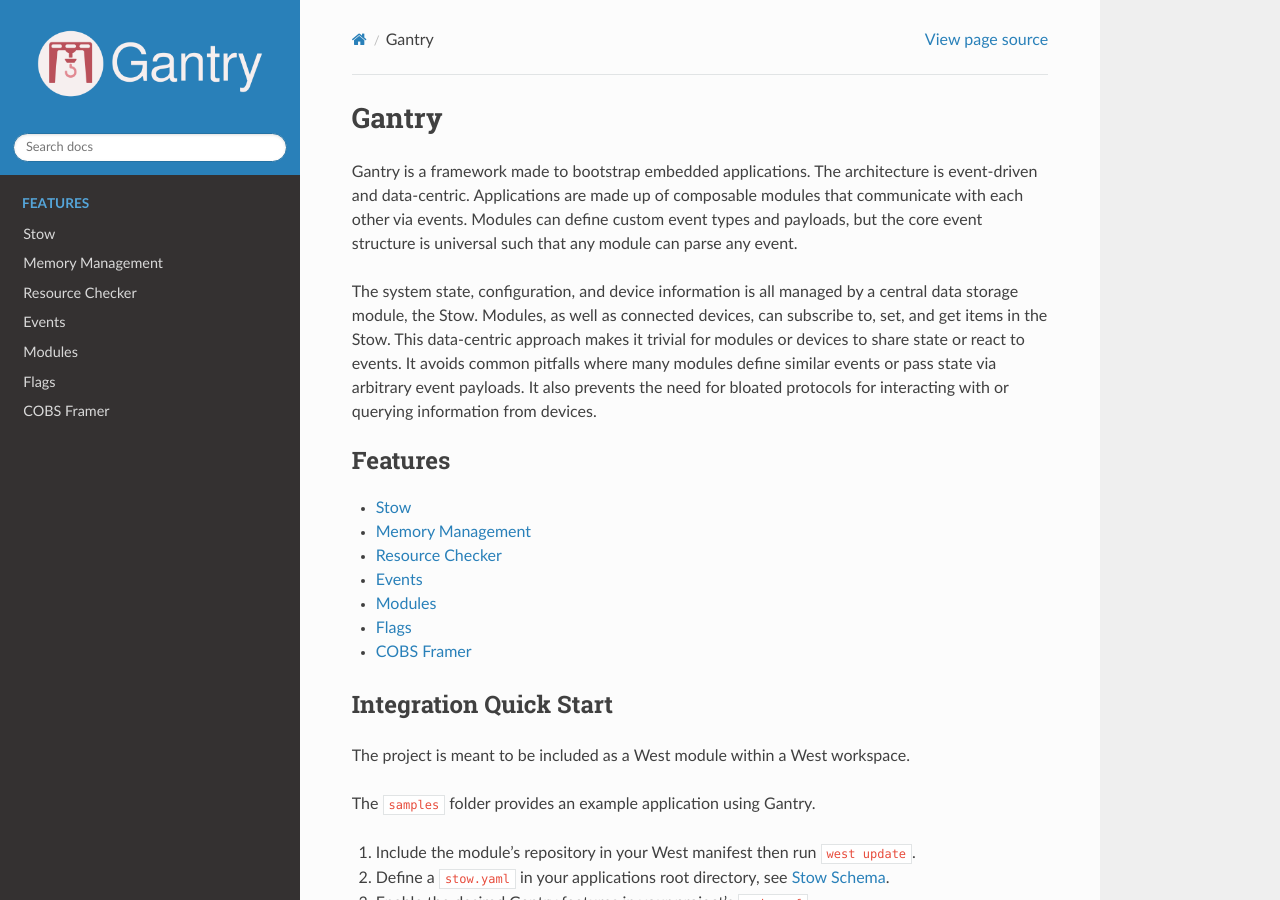
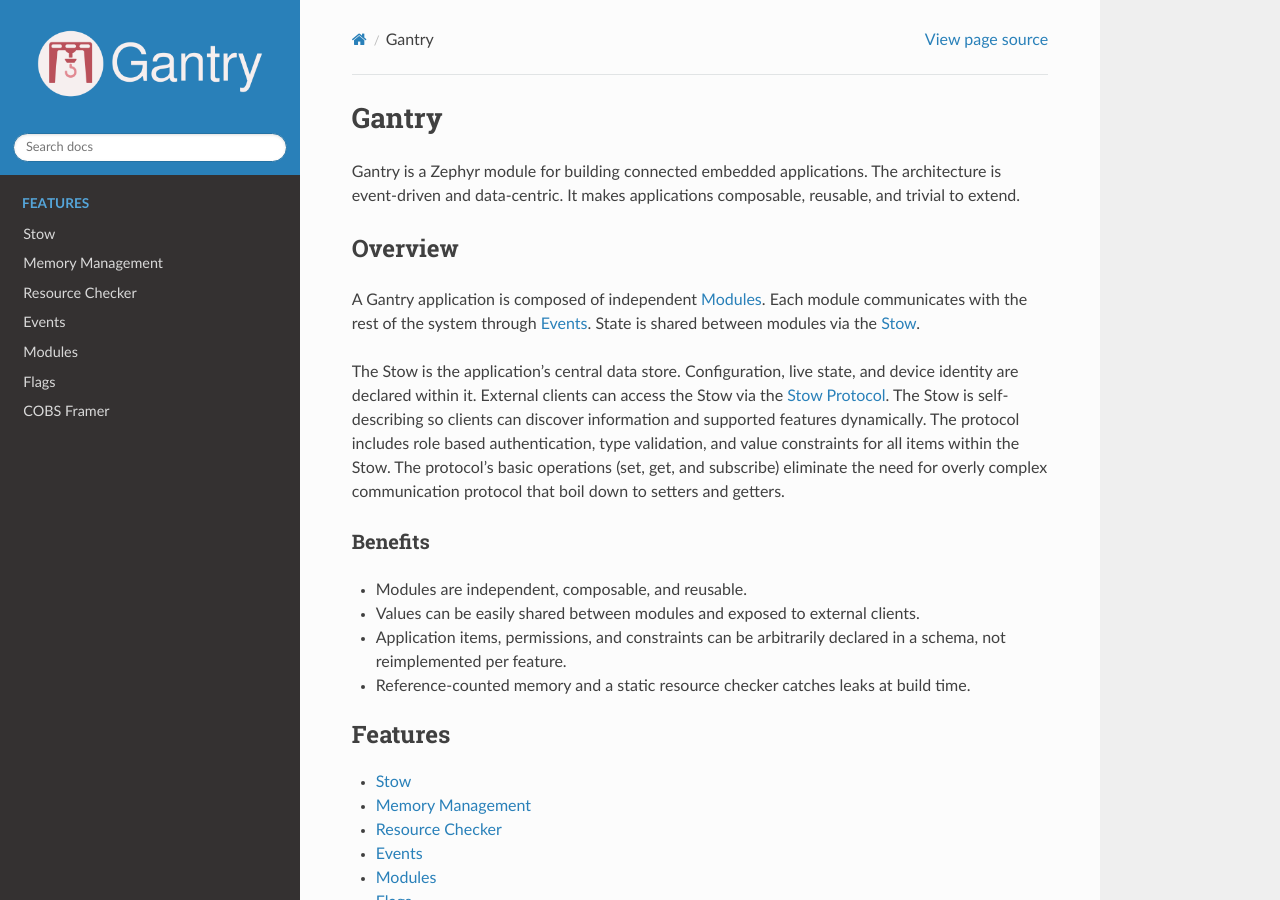
Before and after one commit to Demizo/Gantry, a Sphinx documentation site: the page built from docs/source/index.rst, in a window 1280 px wide and 900 px high. Built offline with Sphinx 7.4.7 and the Read the Docs theme 3.1.0, drawn with Linux system fonts in a browser that asks for light colours.

Commit message:
docs: add Gantry overview

```diff
--- a/docs/source/index.rst
+++ b/docs/source/index.rst
@@ -2,9 +2,22 @@
 Gantry
 ======
 
-Gantry is a framework made to bootstrap embedded applications. The architecture is event-driven and data-centric. Applications are made up of composable modules that communicate with each other via events. Modules can define custom event types and payloads, but the core event structure is universal such that any module can parse any event.
+Gantry is a Zephyr module for building connected embedded applications. The architecture is event-driven and data-centric. It makes applications composable, reusable, and trivial to extend.
 
-The system state, configuration, and device information is all managed by a central data storage module, the Stow. Modules, as well as connected devices, can subscribe to, set, and get items in the Stow. This data-centric approach makes it trivial for modules or devices to share state or react to events. It avoids common pitfalls where many modules define similar events or pass state via arbitrary event payloads. It also prevents the need for bloated protocols for interacting with or querying information from devices.
+Overview
+========
+
+A Gantry application is composed of independent :doc:`/module/index`. Each module communicates with the rest of the system through :doc:`/events/index`. State is shared between modules via the :doc:`/stow/index`.
+
+The Stow is the application's central data store. Configuration, live state, and device identity are declared within it. External clients can access the Stow via the :doc:`/stow/protocol`. The Stow is self-describing so clients can discover information and supported features dynamically. The protocol includes role based authentication, type validation, and value constraints for all items within the Stow. The protocol's basic operations (set, get, and subscribe) eliminate the need for overly complex communication protocol that boil down to setters and getters.
+
+Benefits
+--------
+
+- Modules are independent, composable, and reusable.
+- Values can be easily shared between modules and exposed to external clients.
+- Application items, permissions, and constraints can be arbitrarily declared in a schema, not reimplemented per feature.
+- Reference-counted memory and a static resource checker catches leaks at build time.
 
 .. toctree::
    :maxdepth: 1
```
